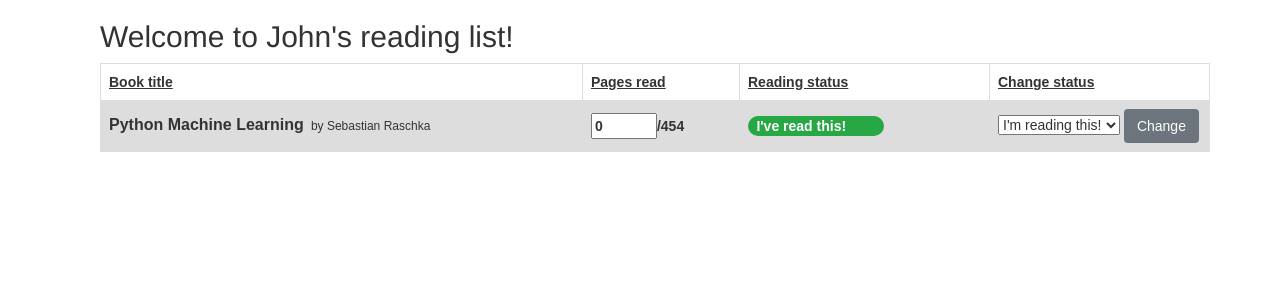
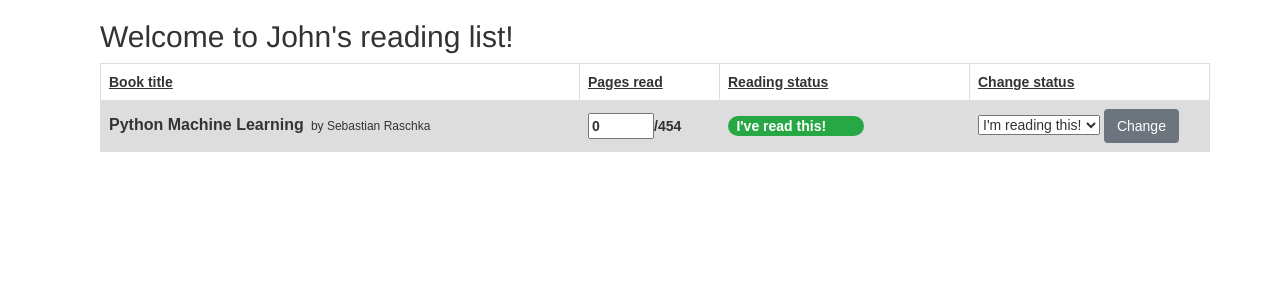
Before and after one commit to VladasX/Bookworm, a Django app: page /reading_list/John/ in a window 1280 px wide. Shown: the part 157-457 px from the top of the page. Run offline with Django 3.2, Linux system fonts and the light colour scheme; data comes from the database, SQL or seed files in the repository; both versions use the stored data as it was after the commit; parts of the project's set-up code (start-up, migrations or seed data) failed here and were passed over; some libraries are stand-ins or nearby versions.

Commit message:
Populate the database for the presentation

```diff
--- a/templates/bookworm/reading_list.html
+++ b/templates/bookworm/reading_list.html
@@ -41,7 +41,7 @@
 				</th>
 				<form role="form" method="post">
 					{% csrf_token %}
-				<th>
+				<th style="width:140px">
 				<input type="number" name="pages" min="0" max={{ data.book.pageCount }} value={{ data.pagesread }}>/{{ data.book.pageCount }}
 				</th>
 				{% if data.status == 0 %}
@@ -53,7 +53,7 @@
 				{% elif data.status == 3 %}
 					<th style="width:250px"><div class="col-7 stat badge-pill badge-danger">{{ data.status }}</div></th>
 				{% endif %}
-					<td style="width:220px">
+					<td style="width:240px">
 						<select class="form-control-static.input-lg" id="status" name="status">
 							<option value="0">I'm reading this!</option>
 							<option value="1">I've read this!</option>
```
Also changed, not shown: db.sqlite3, media/profile_images/john.jpg (added), media/profile_images/lucy.jpg (added), media/profile_images/susan.jpg (added).
